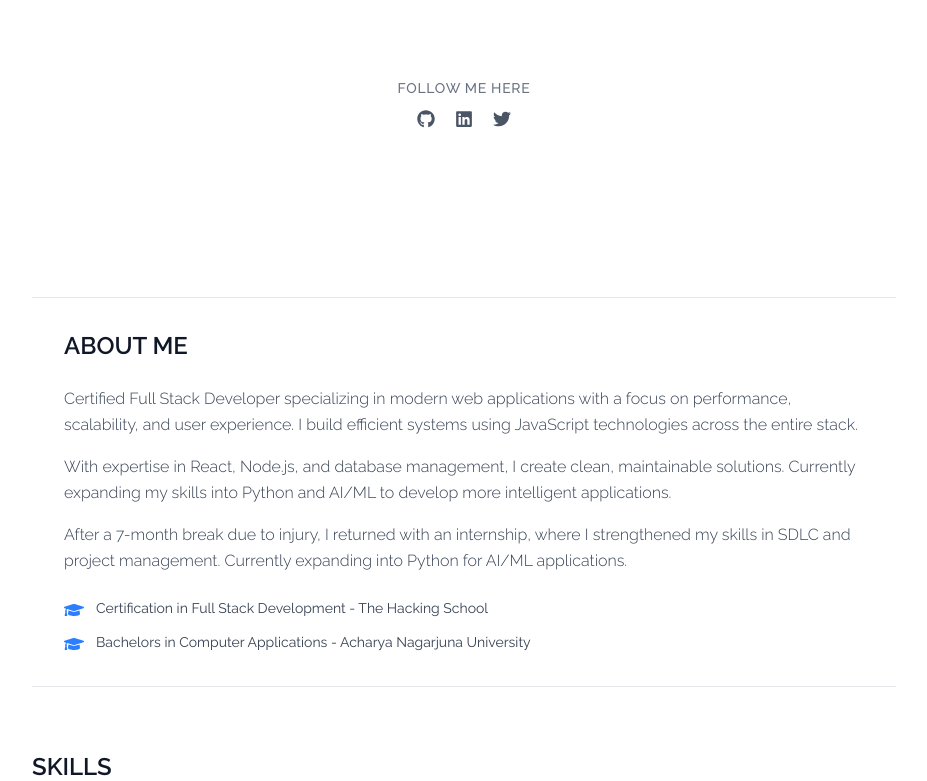
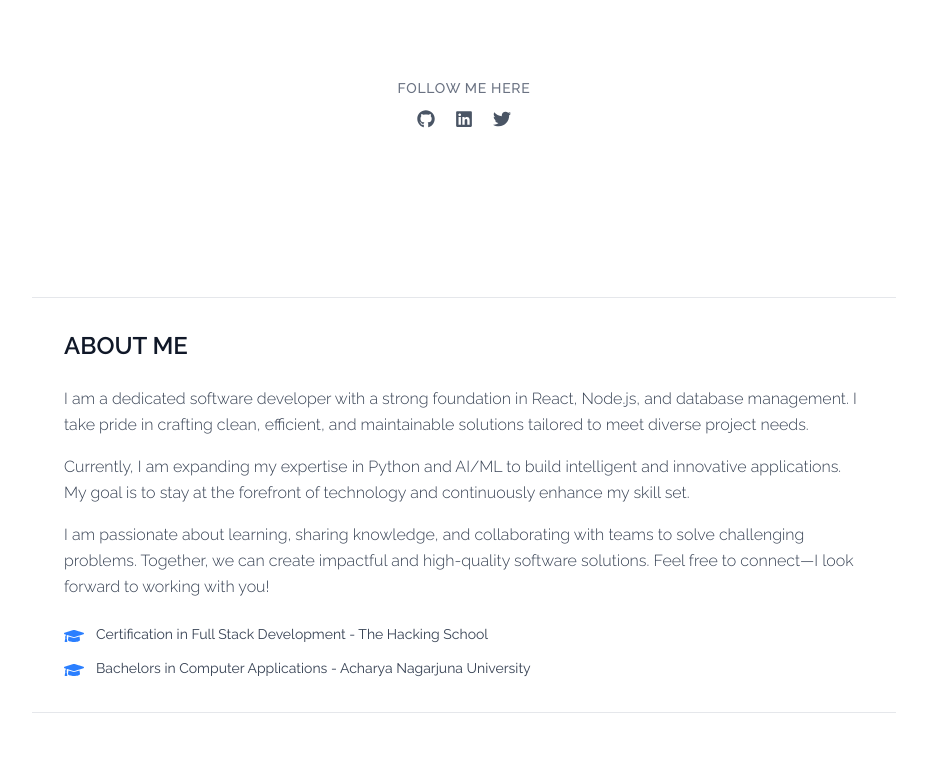
Before and after one commit to webkhal/portfolio, a Next.js app: page / in a window 1280 px wide. Shown: the part 475-1256 px from the top of the page, without its empty margins (176-1103 px from the left). Built offline with nearby package versions, Linux system fonts and the light colour scheme.

Commit message:
Updated : project section

```diff
--- a/src/app/home/page.js
+++ b/src/app/home/page.js
@@ -89,19 +89,18 @@ const HeroSection = () => {
   const scrollToTop = () => {
     window.scrollTo({ top: 0, behavior: 'smooth' });
   };
-
 // Profile data
 const profileInfo = {
-    description:(
+  description: (
     <>
       <p className="text-gray-700 leading-relaxed mb-4 font-light">
-      Certified Full Stack Developer specializing in modern web applications with a focus on performance, scalability, and user experience. I build efficient systems using JavaScript technologies across the entire stack.
+        I am a dedicated software developer with a strong foundation in React, Node.js, and database management. I take pride in crafting clean, efficient, and maintainable solutions tailored to meet diverse project needs.
       </p>
       <p className="text-gray-700 leading-relaxed mb-4 font-light">
-      With expertise in React, Node.js, and database management, I create clean, maintainable solutions. Currently expanding my skills into Python and AI/ML to develop more intelligent applications.
+        Currently, I am expanding my expertise in Python and AI/ML to build intelligent and innovative applications. My goal is to stay at the forefront of technology and continuously enhance my skill set.
       </p>
       <p className="text-gray-700 leading-relaxed font-light">
-    After a 7-month break due to injury, I returned with an internship, where I strengthened my skills in SDLC and project management. Currently expanding into Python for AI/ML applications.
+        I am passionate about learning, sharing knowledge, and collaborating with teams to solve challenging problems. Together, we can create impactful and high-quality software solutions. Feel free to connect—I look forward to working with you!
       </p>
     </>
 ),
```
Lines whose indentation alone changed are shown as unchanged.
